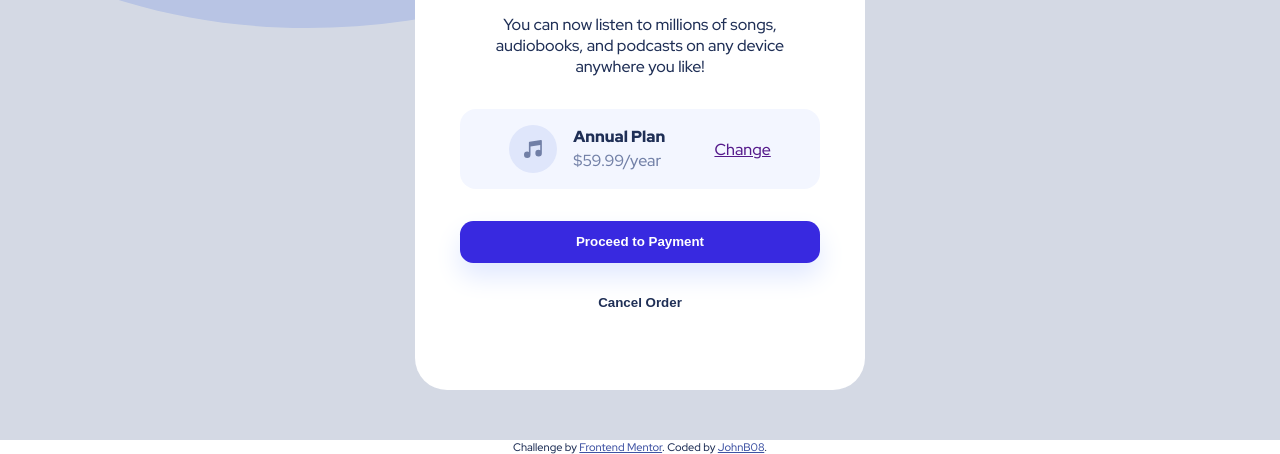
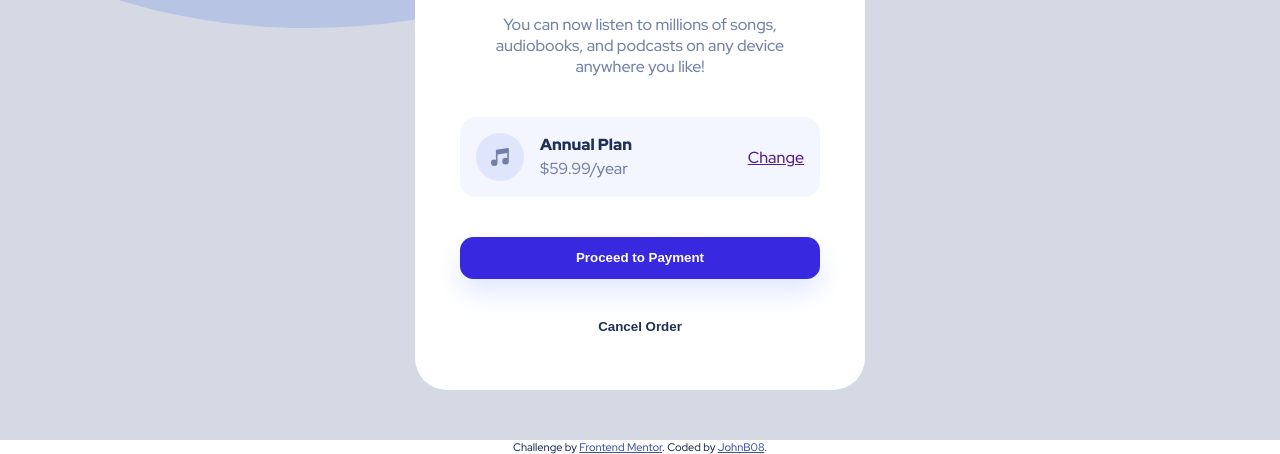
Before and after one commit to JohnB08/order-summary-component-main, a plain HTML site: page index.html in a window 1280 px wide. Shown: the part 360-814 px from the top of the page. Drawn offline with Linux system fonts and the light colour scheme.

Commit message:
fixed plan

```diff
--- a/style.css
+++ b/style.css
@@ -74,19 +74,22 @@ main {
   gap: 1em;
 }
 .wrapper {
-  gap: 2em;
+  gap: 2.5em;
   padding: 10%;
 }
 .textcontainer {
   text-align: center;
   gap: 1em;
 }
+.desc {
+  color: hsl(224, 23%, 55%);
+}
 .plancontainer {
   width: 100%;
-  justify-content: space-evenly;
+  justify-content: space-between;
   background: hsla(225, 100%, 94%, 0.4);
   border-radius: 1em;
-  padding: 1em 0;
+  padding: 1em 1em;
 }
 .plan p,
 .paybtn,
```
